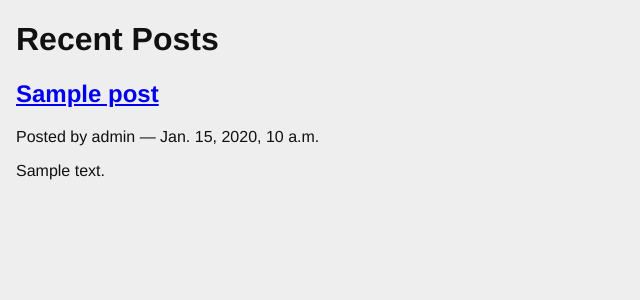
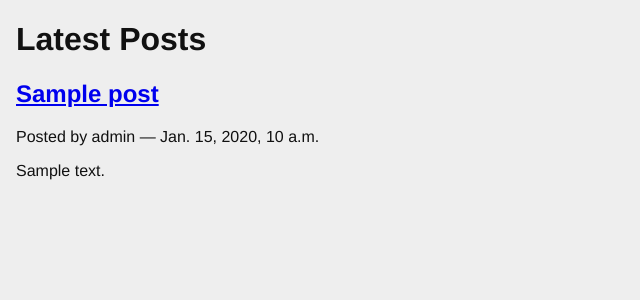
Before and after one commit to ldconejo/python330_spring22_django_project, a Django app: page / in a window 1280 px wide. Shown: the top 300 px of the page, without its empty margins (0-640 px from the left). Run offline with Django 4.2, Linux system fonts and the light colour scheme; data comes from the database, SQL or seed files in the repository; tables that the repository leaves empty hold one stand-in row (values such as "Sample post").

Commit message:
New cool title for latest posts

```diff
--- a/blogging/templates/blogging/list.html
+++ b/blogging/templates/blogging/list.html
@@ -1,5 +1,5 @@
 {% extends "base.html" %}{% block content %}
-    <h1>Recent Posts</h1>
+    <h1>Latest Posts</h1>
     {% for post in posts %}
         <div class="post">
             <h2>
```
